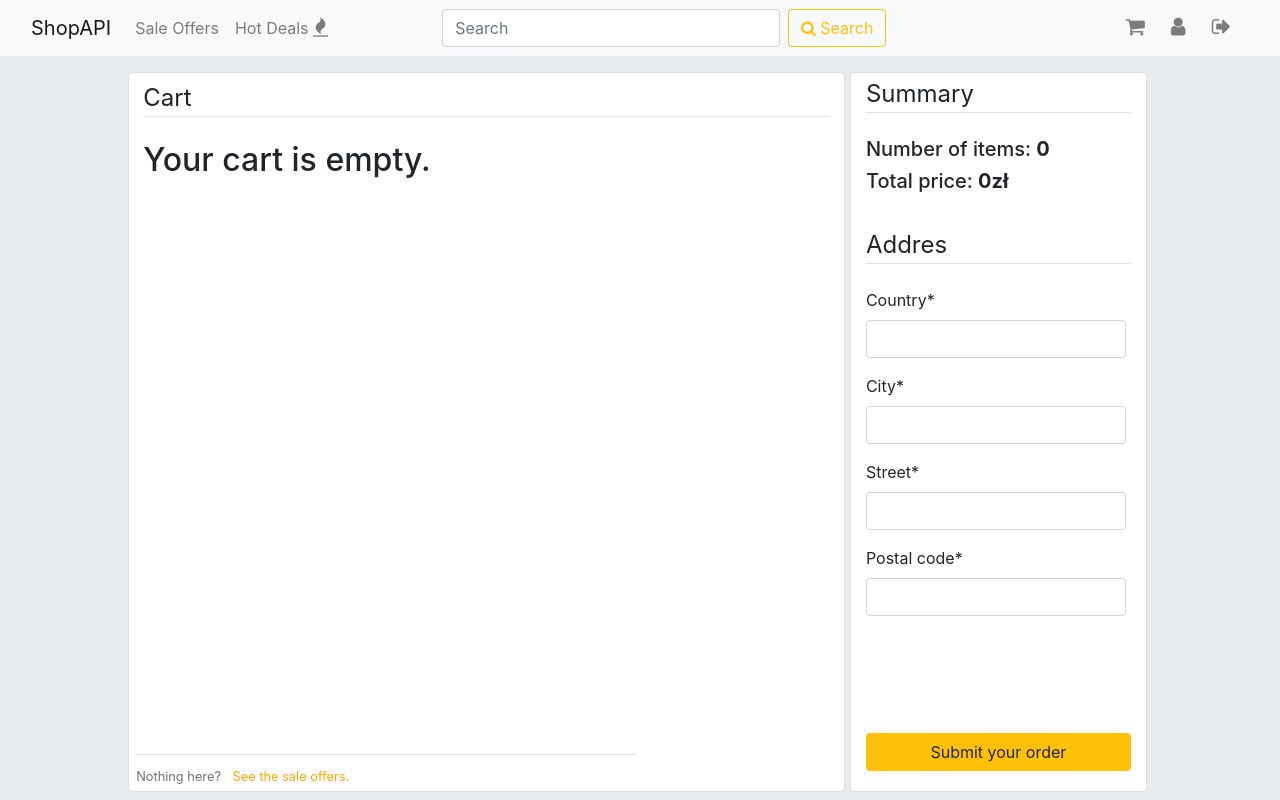
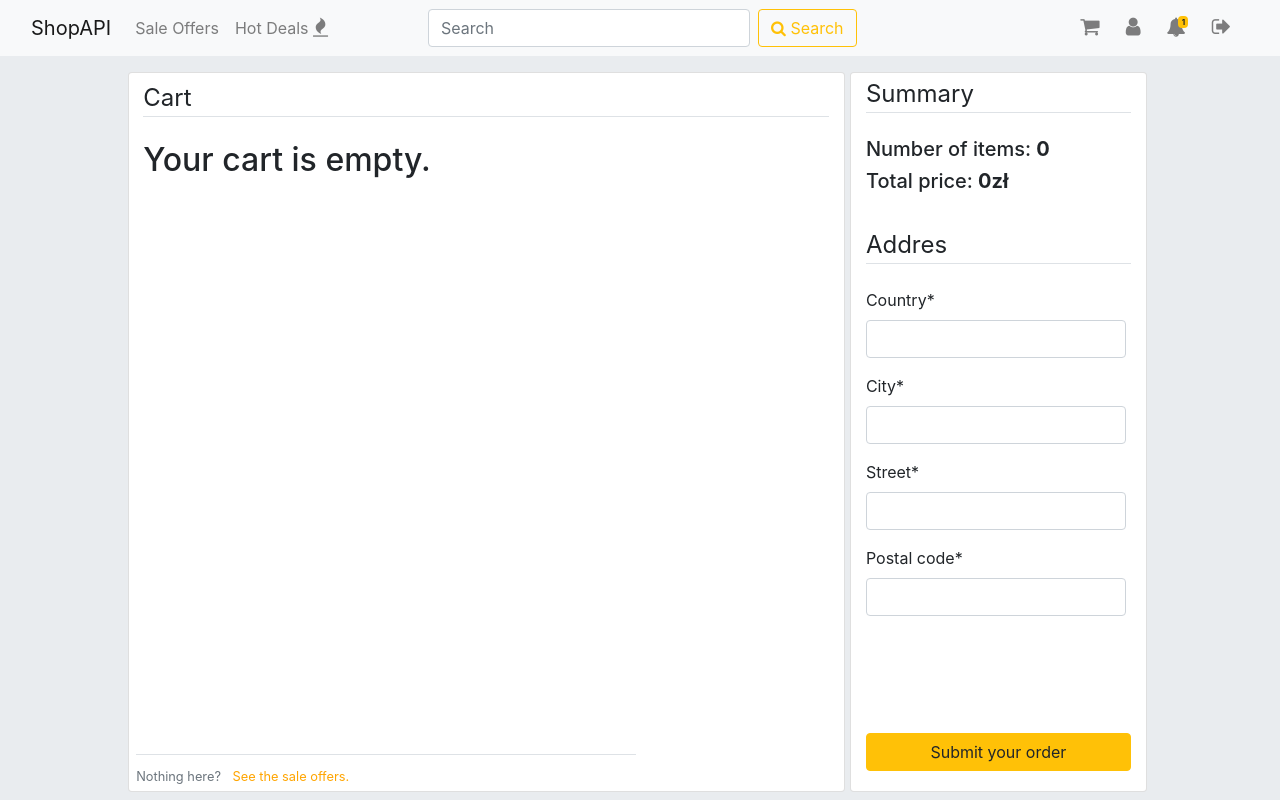
Before and after one commit to Endrju00/shopapp, a Django app: page /cart/ in a window 1280 px wide. Run offline with Django 3.2, Linux system fonts and the light colour scheme; a user stored in the database is signed in; data comes from the database, SQL or seed files in the repository; both versions use the stored data as it was after the commit; some libraries are stand-ins or nearby versions.

Commit message:
Navbar has been fixed
- Added notification bell
- Fixed Log In and Sign In sections

```diff
--- a/static/css/master.css
+++ b/static/css/master.css
@@ -134,7 +134,7 @@ a {
   left: -65px;
 }
 
-#user_panel {
+#user_panel, #notifications {
   left: -65px;
 }
 
--- a/templates/base.html
+++ b/templates/base.html
@@ -50,7 +50,7 @@
             {% if user.is_authenticated %}
             <li class="nav-item dropdown">
               <a class="nav-link" href="#" id="navbarDropdownMenuLink" role="button" data-toggle="dropdown" aria-haspopup="true" aria-expanded="false">
-                <span class="fa fa-shopping-cart" style="margin-right: 10px; font-size: 1.3rem;">
+                <span class="fa fa-shopping-cart" style="margin-right: 10px; font-size: 1.3rem;"></span>
               </a>
               <div class="dropdown-menu" aria-labelledby="navbarDropdownMenuLink" id="cart">
                 {% for item in cart_items %}
@@ -61,7 +61,7 @@
             </li>
               <li class="nav-item dropdown" >
                 <a class="nav-link" href="#" id="navbarDropdownMenuLink" role="button" data-toggle="dropdown" aria-haspopup="true" aria-expanded="false">
-                  <span class="fa fa-user" style="margin-right: 10px; font-size: 1.3rem;">
+                  <span class="fa fa-user" style="margin-right: 10px; font-size: 1.3rem;"></span>
                 </a>
                 <div class="dropdown-menu" aria-labelledby="navbarDropdownMenuLink" id="user_panel">
                   <a class="dropdown-item" href="{% url 'profile' user.id %}">Profile</a>
@@ -72,14 +72,23 @@
                   <a class="dropdown-item" href="{% url 'profile' user.id %}#myshopping">My orders</a>
                 </div>
               </li>
+              <li class="nav-item dropdown" >
+                <a class="nav-link" href="#" id="navbarDropdownMenuLink" role="button" data-toggle="dropdown" aria-haspopup="true" aria-expanded="false">
+                  <span class="fa fa-bell" style="margin-right: 10px; font-size: 1.2rem;"></span>
+                  <span class="badge badge-warning" style="position: absolute; left: 20px; font-size: 0.5rem;">1</span>
+                </a>
+                <div class="dropdown-menu" aria-labelledby="navbarDropdownMenuLink" id="notifications">
+                  <a class="dropdown-item" href="#">Notifications</a>
+                </div>
+              </li>
               <li class="nav-item">
                 <a class="nav-link" href="{% url 'logout' %}"><span class="fa fa-sign-out" style="margin-right: 10px; font-size: 1.3rem;"></a>
               </li>
             {% else %}
-              <li class="nav-item" style="margin-left: 50px;">
+              <li class="nav-item" style="width: 65px;">
                 <a class="nav-link" href="{% url 'login' %}">Log In</a>
               </li>
-              <li class="nav-item">
+              <li class="nav-item" style="width: 80px;">
                 <a class="nav-link" href="{% url 'register' %}">Sign Up</a>
               </li>
             {% endif %}
```
Also changed, not shown: db.sqlite3.
